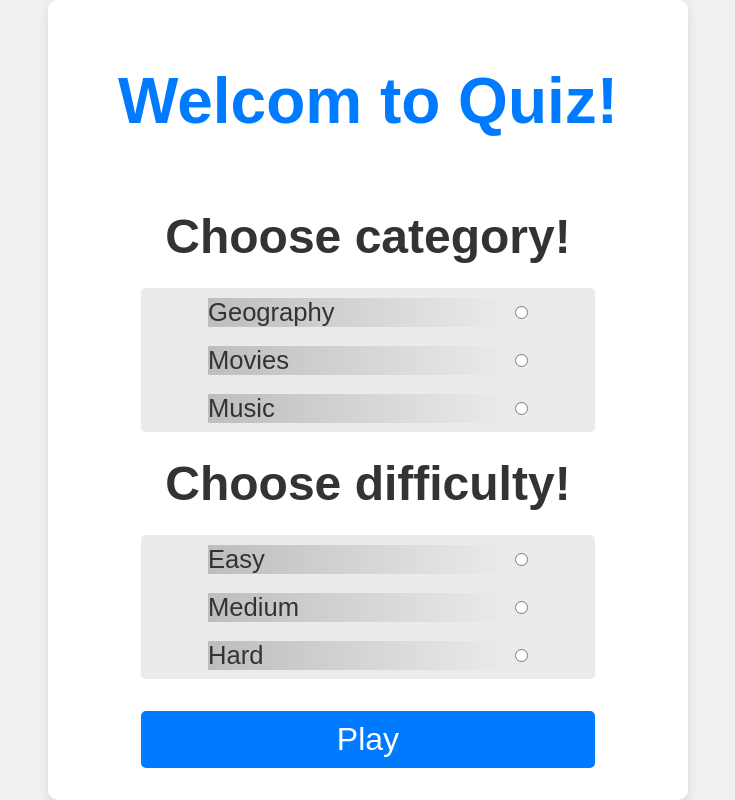
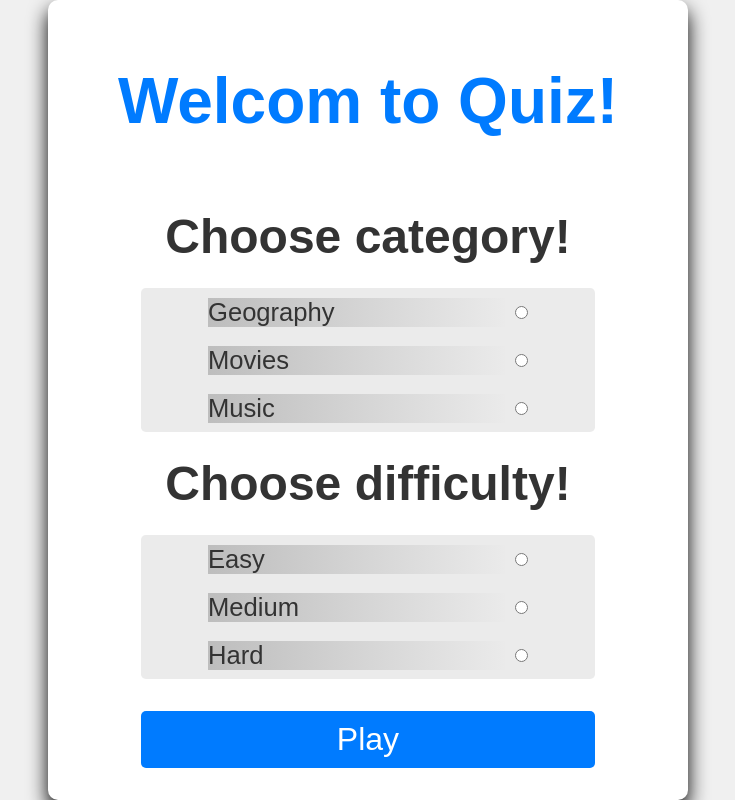
Before and after one commit to maid-kurtic/Quiz, a plain HTML site: page index.html in a window 1280 px wide. Shown: the whole page, without its empty margins (272-1007 px from the left). Drawn offline with Linux system fonts and the light colour scheme.

Commit message:
Edited css for containers

```diff
--- a/index.css
+++ b/index.css
@@ -9,12 +9,13 @@ body {
     background-color: #f0f0f0;
     color: #333;
     display: flex;
+    flex-direction: column;
     justify-content: center;
     align-items: center;
     height: 100vh;
 }
 
-#main {
+#container {
     display: flex;
     flex-direction: column;
     align-items: center;
@@ -22,7 +23,7 @@ body {
     background-color: #fff;
     padding: 2rem;
     border-radius: 10px;
-    box-shadow: 0 4px 8px rgba(0, 0, 0, 0.1);
+    box-shadow: 0 10px 20px rgb(0, 0, 0);
     width: 40rem;
     height: 50rem;
 }
--- a/index.html
+++ b/index.html
@@ -11,7 +11,7 @@
 </head>
 
 <body>
-    <div id='main'>
+    <div id='container'>
         <header>
             <h1>Welcom to Quiz!</h1>
         </header>
--- a/playing.css
+++ b/playing.css
@@ -24,7 +24,8 @@ body {
     background-color: rgb(255, 255, 255);
     padding: 30px;
     border-radius: 12px;
-    box-shadow: 0 4px 10px rgba(0, 0, 0, 0.1);
+    box-shadow: 0 10px 20px rgb(0, 0, 0);
+
     text-align: center;
     padding-bottom: 4rem;
     height: 50rem;
```
